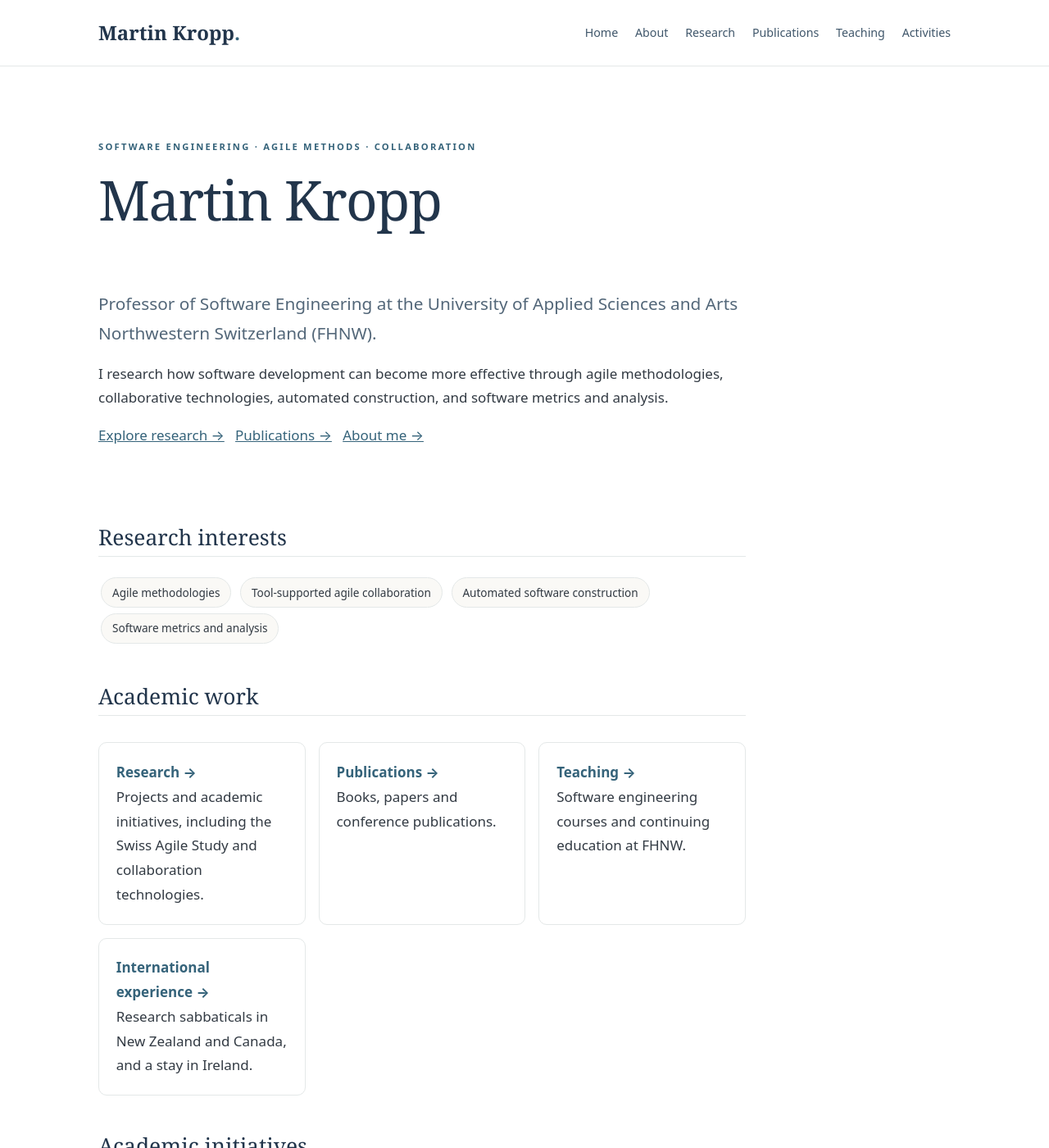
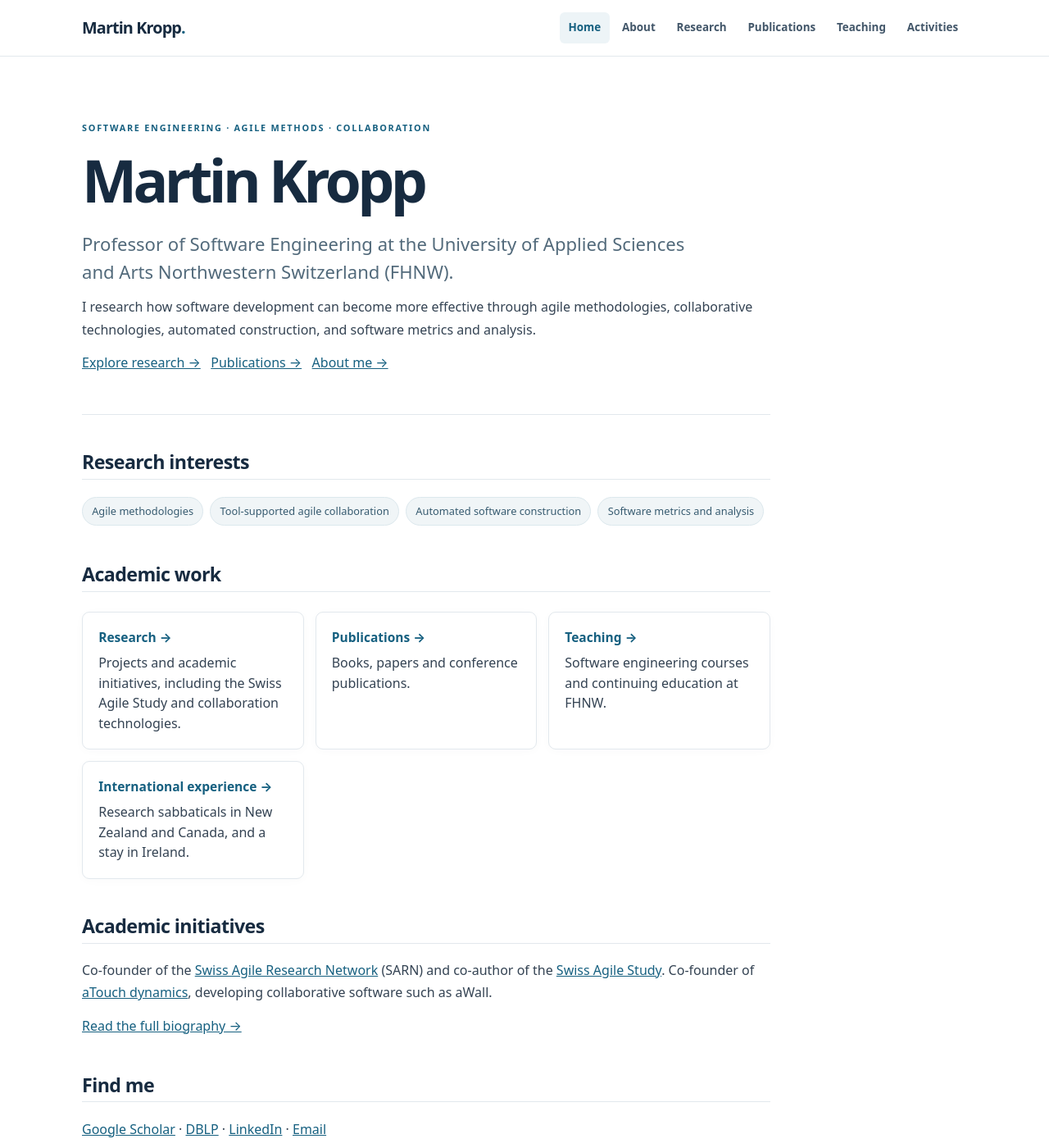
Before and after one commit to martinkropp/martinkropp.github.io, a Jekyll site: the page built from index.md, in a window 1280 px wide and 1400 px high. Shown: the whole window at 82% size. Built offline with Jekyll 4.4.1, drawn with Linux system fonts in a browser that asks for light colours.

Commit message:
Apply contemporary academic visual refresh across responsive site

```diff
--- a/assets/css/site.css
+++ b/assets/css/site.css
@@ -33,3 +33,30 @@ nav{display:flex;gap:1.3rem;flex-wrap:wrap}nav a{font-size:.89rem;color:#40576b;
 .scholar-citation .scholar-title a{color:#285d8e}
 .scholar-citation .scholar-venue{font-size:inherit;font-style:italic;color:#596774}
 .scholar-links{margin-top:0;font-size:.76rem}
+
+
+/* 2026 academic refresh: al-folio-inspired restraint, readable layout and focus states. */
+:root{--ink:#172b40;--body:#344353;--accent:#166080;--line:#e2e8ed;--sub:#617382;--paper:#f6f8fa}
+body{font:16px/1.72 system-ui,-apple-system,"Segoe UI",sans-serif;-webkit-font-smoothing:antialiased}
+.wrap{width:min(1080px,calc(100% - 3rem))}
+.header{position:sticky;top:0;z-index:20;border-bottom:1px solid var(--line);background:rgba(255,255,255,.97)}
+.nav{min-height:68px;gap:1.5rem}.brand{font-family:system-ui,-apple-system,"Segoe UI",sans-serif;font-size:1.24rem;letter-spacing:-.045em;font-weight:760}
+nav{gap:.25rem;align-items:center}nav a{display:inline-flex;padding:.45rem .68rem;border-radius:6px;font-size:.84rem;font-weight:550;color:#43576a;transition:background .15s,color .15s}
+nav a:hover,nav a[aria-current="page"]{background:#edf4f7;color:var(--accent);text-decoration:none}
+a:focus-visible{outline:3px solid #6aa6c3;outline-offset:3px;border-radius:3px}
+.main{padding:3.7rem 0 5.5rem;min-height:65vh}.prose{max-width:840px}
+.main h1,.prose h1{font-family:system-ui,-apple-system,"Segoe UI",sans-serif;font-size:clamp(2rem,3.5vw,3rem);font-weight:750;letter-spacing:-.052em;line-height:1.14;margin:.15em 0 .85em}
+.prose h2{font-family:system-ui,-apple-system,"Segoe UI",sans-serif;font-size:1.45rem;font-weight:700;letter-spacing:-.025em;margin-top:2.7rem;padding-bottom:.4rem}
+.prose h3{font-size:1.12rem;font-weight:680}.prose p{margin:.8rem 0}.prose li{margin:.4rem 0}
+.eyebrow{font-size:.68rem;letter-spacing:.16em;font-weight:750}
+.hero{max-width:850px;padding:1.2rem 0 2.2rem;border-bottom:1px solid var(--line)}
+.hero h1{font-size:clamp(2.8rem,6vw,4.45rem);letter-spacing:-.065em;margin:.18em 0 .28em}
+.lead{font-size:clamp(1.12rem,2vw,1.38rem);line-height:1.55;color:#526a7b;max-width:780px}
+.pill{font-size:.8rem;background:#f0f5f7;border-color:#dce8ed;color:#375b70;padding:.32rem .7rem;margin:.15rem .25rem .15rem 0}
+.cards{gap:.85rem;margin:1.5rem 0}.card{border-radius:9px;padding:1.15rem 1.2rem;border-color:var(--line);line-height:1.55;box-shadow:0 2px 12px rgba(22,48,69,.025)}
+.card strong{margin-bottom:.4rem;font-size:.97rem}.card a{color:var(--accent)}.card:hover{border-color:#bdd1dc}
+.footer .wrap{min-height:84px}.footer{background:#f9fafb}
+.scholar-list{max-width:840px}.prose .scholar-year{color:var(--ink);margin-top:1.8rem}
+.prose .scholar-citation{font-size:.91rem;line-height:1.55}.scholar-entry{padding:.54rem 0 .62rem}
+@media(max-width:780px){.wrap{width:calc(100% - 2rem)}.header{position:static}.nav{padding:.8rem 0;flex-direction:column;align-items:flex-start;gap:.5rem}nav{gap:.15rem;flex-wrap:wrap}nav a{padding:.35rem .52rem;font-size:.84rem}.main{padding:2.1rem 0 3.5rem}.hero{padding:.4rem 0 1.45rem}.cards{grid-template-columns:repeat(auto-fit,minmax(220px,1fr))}}
+@media(prefers-reduced-motion:reduce){html{scroll-behavior:auto}nav a{transition:none}}
```
